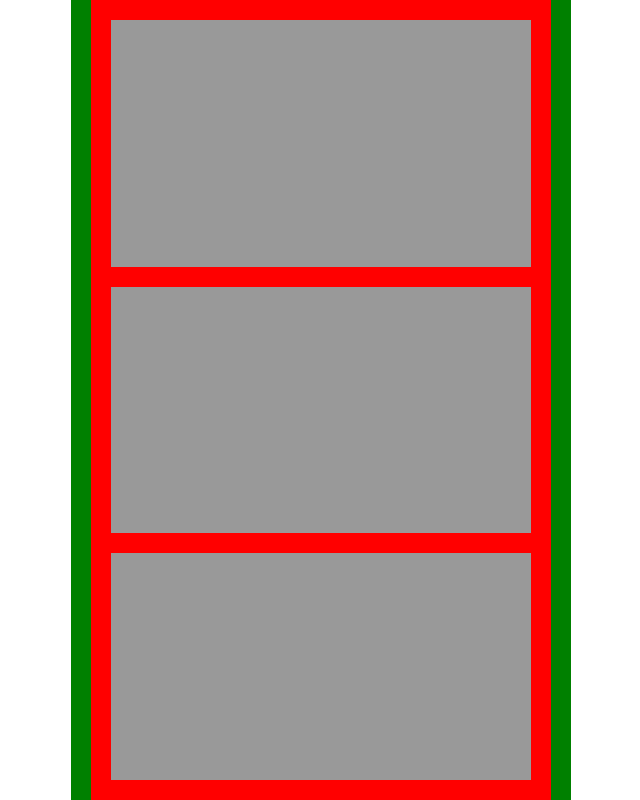
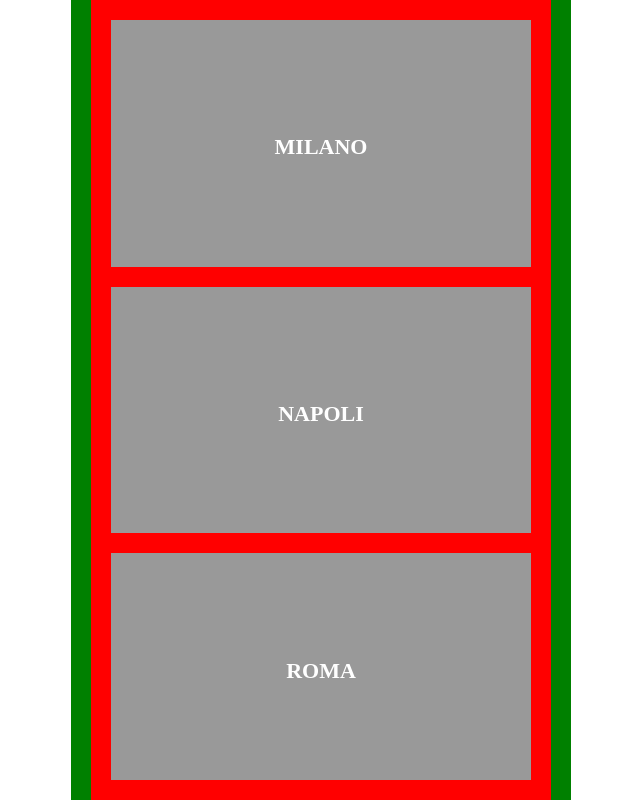
Before and after one commit to Peis13/htmlcss-airbnb, a plain HTML site: page index.html in a window 1280 px wide. Shown: the whole page, without its empty margins (319-959 px from the left). Drawn offline with Linux system fonts and the light colour scheme.

Commit message:
Nome della capitale
posizionamento e stile

```diff
--- a/css/style.css
+++ b/css/style.css
@@ -15,27 +15,39 @@
 /* Fine Regole Container */
 
 /* Regole box */
-.box {
+.container .box {
   width: 100%;
   height: calc(100% / 3);
   background: red;
   margin: auto;
   padding: 20px 20px 0;
 }
-.box:last-child {
+.container .box:last-child {
   padding-bottom: 20px;
 }
-.city {
+.container .box .city {
   width: 100%;
   height: 100%;
   background-color: white;
+  position: relative;
 }
 /* Fine Regole box */
 
 /* Regole filtro */
-.filter {
+.container .box .city .filter {
   width: 100%;
   height: 100%;
   background: rgba(0, 0, 0, 0.4);
 }
 /* Fine Regole filtro */
+
+/* Regole nomi capitali */
+.container .box .city .filter h1 {
+  position: absolute;
+  left: 50%;
+  top: 50%;
+  transform: translate(-50%, -50%);
+  color: white;
+  font-variant: small-caps;
+}
+/* Fine  Regole nomi capitali */
--- a/index.html
+++ b/index.html
@@ -13,18 +13,7 @@
       <div class="box">
         <div class="city">
           <div class="filter">
-
-          </div>
-
-        </div>
-      </div>
-      <!-- Fine box -->
-
-      <!-- Inizio box -->
-      <div class="box">
-        <div class="city">
-          <div class="filter">
-
+            <h1>milano</h1>
           </div>
         </div>
       </div>
@@ -34,7 +23,17 @@
       <div class="box">
         <div class="city">
           <div class="filter">
+            <h1>napoli</h1>
+          </div>
+        </div>
+      </div>
+      <!-- Fine box -->
 
+      <!-- Inizio box -->
+      <div class="box">
+        <div class="city">
+          <div class="filter">
+            <h1>roma</h1>
           </div>
         </div>
       </div>
```
